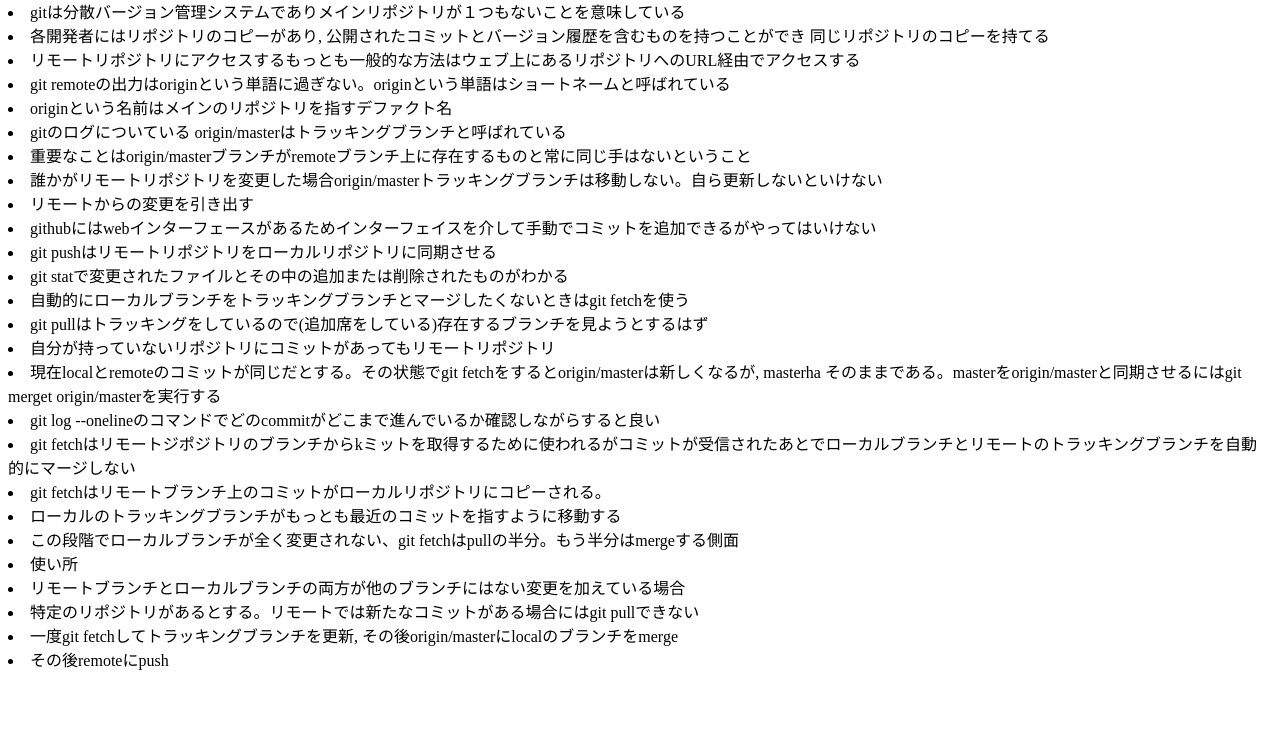
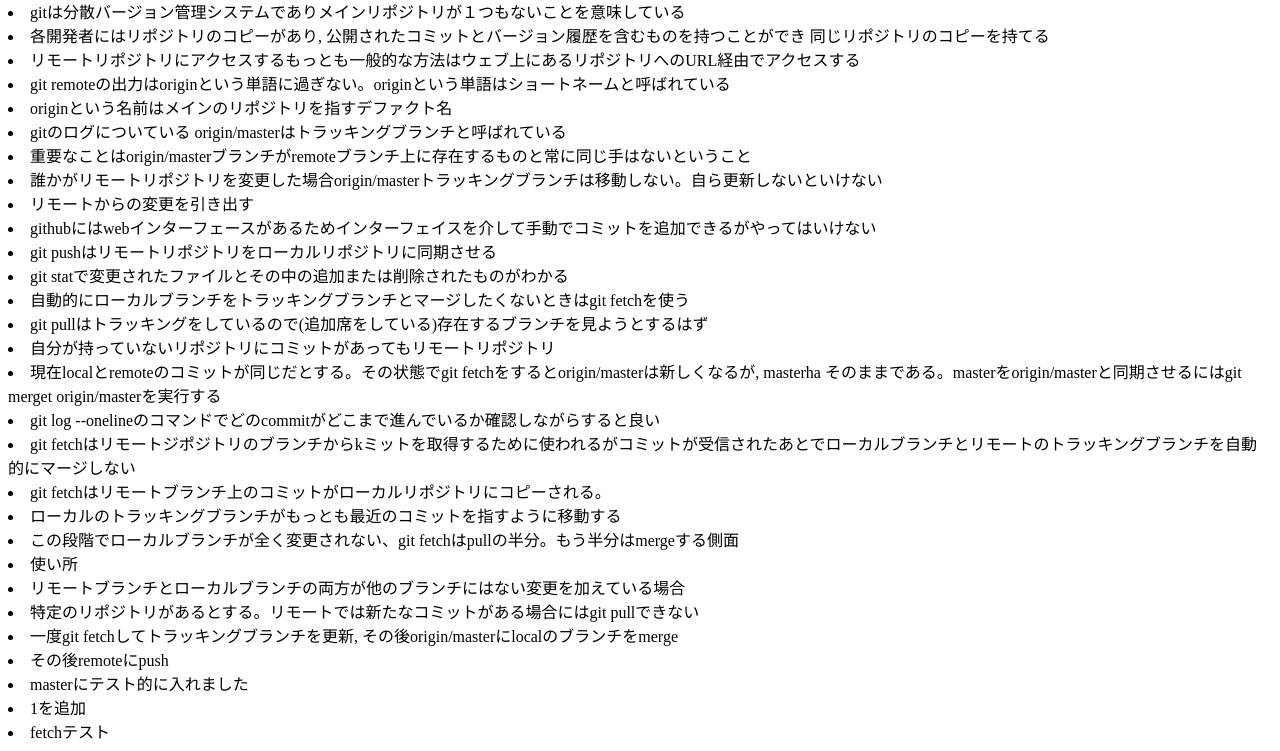
Before and after one commit to seiyamiyaoka/testing_github, a plain HTML site: page memo.html in a window 1280 px wide. Shown: the part 68-819 px from the top of the page. Drawn offline with Linux system fonts and the light colour scheme.

Commit message:
masterでメッセージ追加

```diff
--- a/memo.html
+++ b/memo.html
@@ -34,5 +34,8 @@
     <li>特定のリポジトリがあるとする。リモートでは新たなコミットがある場合にはgit pullできない</li>
     <li>一度git fetchしてトラッキングブランチを更新, その後origin/masterにlocalのブランチをmerge</li>
     <li>その後remoteにpush</li>
+    <li>masterにテスト的に入れました</li>
+    <li>1を追加</li>
+    <li>fetchテスト</li>
   </body>
 </html>
```
